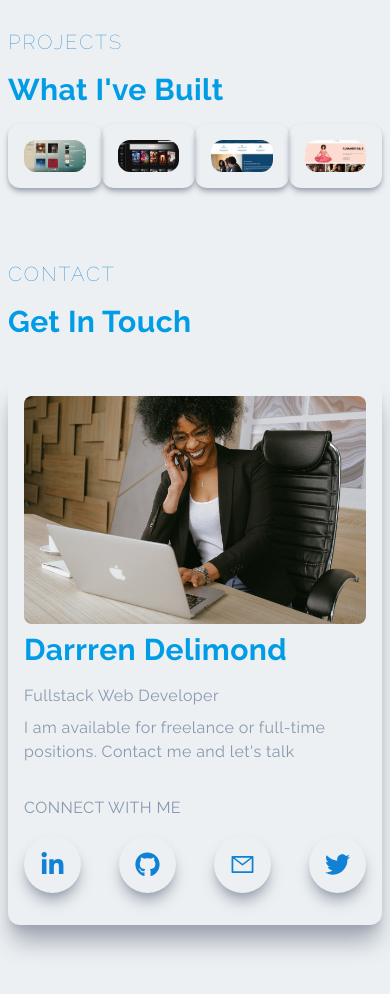
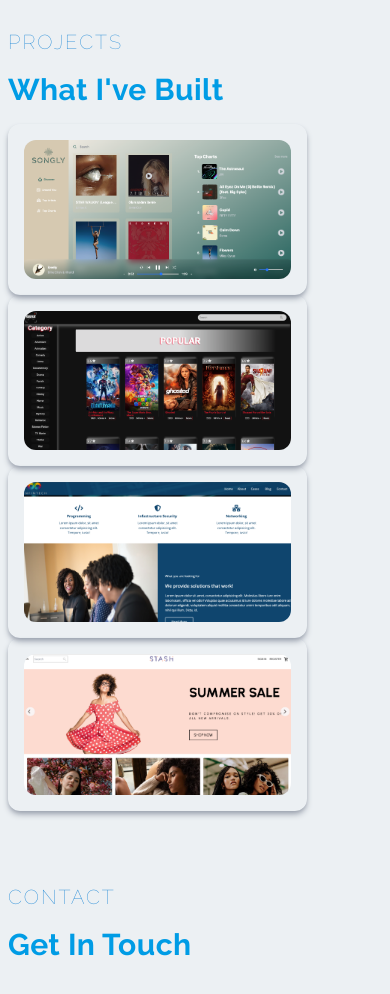
Before and after one commit to ddelimond/MyPortfolio, a Next.js app: page / in a window 390 px wide. Shown: the part 2980-3974 px from the top of the page. Built offline with nearby package versions, Linux system fonts and the light colour scheme.

Commit message:
=trying to fix project styling

```diff
--- a/components/Projects.jsx
+++ b/components/Projects.jsx
@@ -22,7 +22,7 @@ const Projects = () => {
                 */}
                 <span className="uppercase dark:text-[rgb(14,178,243)] text-[rgb(16,129,212)] tracking-widest text-xl font-thin">Projects</span>
                 <h2 className="font-bold py-4 dark:text-[rgb(14,178,243)]">What I&apos;ve Built</h2>
-                <section className="flex flex-warp justify-center max-w-[1240px]">
+                <section className="flex flex-col md:flex-row  md:flex-warp  justify-center w-full md:max-w-[1240px]">
 
                     {/* display: flex;
                     flex-wrap: wrap;
```
